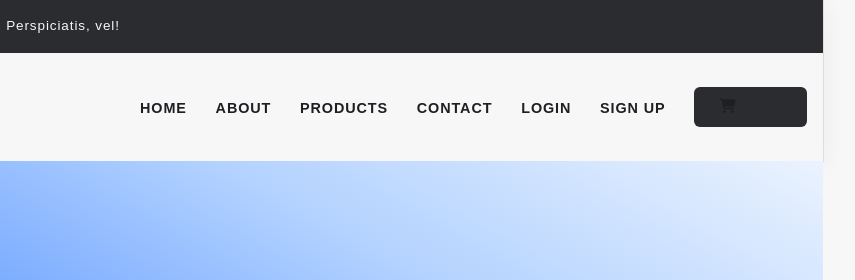
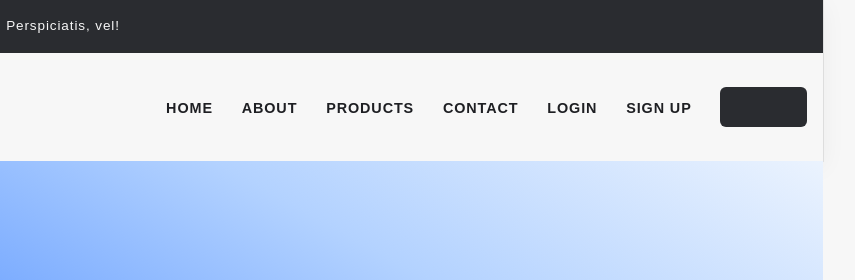
Before and after one commit to sejal2063/Amazon, a website built with Vite: page index.html in a window 1280 px wide. Shown: the top 280 px of the page, 425-1280 px from the left. Built offline with nearby package versions, Linux system fonts and the light colour scheme.

Commit message:
Updated files

```diff
--- a/index.html
+++ b/index.html
@@ -47,7 +47,7 @@
             <a href="/signup.html" class="nav-link">Sign Up</a>
           </li>
           <li class="nav-item">
-            <a href="/addToCart.html" class="nav-link add-to-cart-button"><i class="fa-solid fa-cart-shopping"></i>
+            <a href="/addToCart.html" class="nav-link add-to-cart-button">
             <span  id="cartValue"></span>
             </a>
           </li>
```
Also changed, not shown: netlify.toml, 1 other file.
